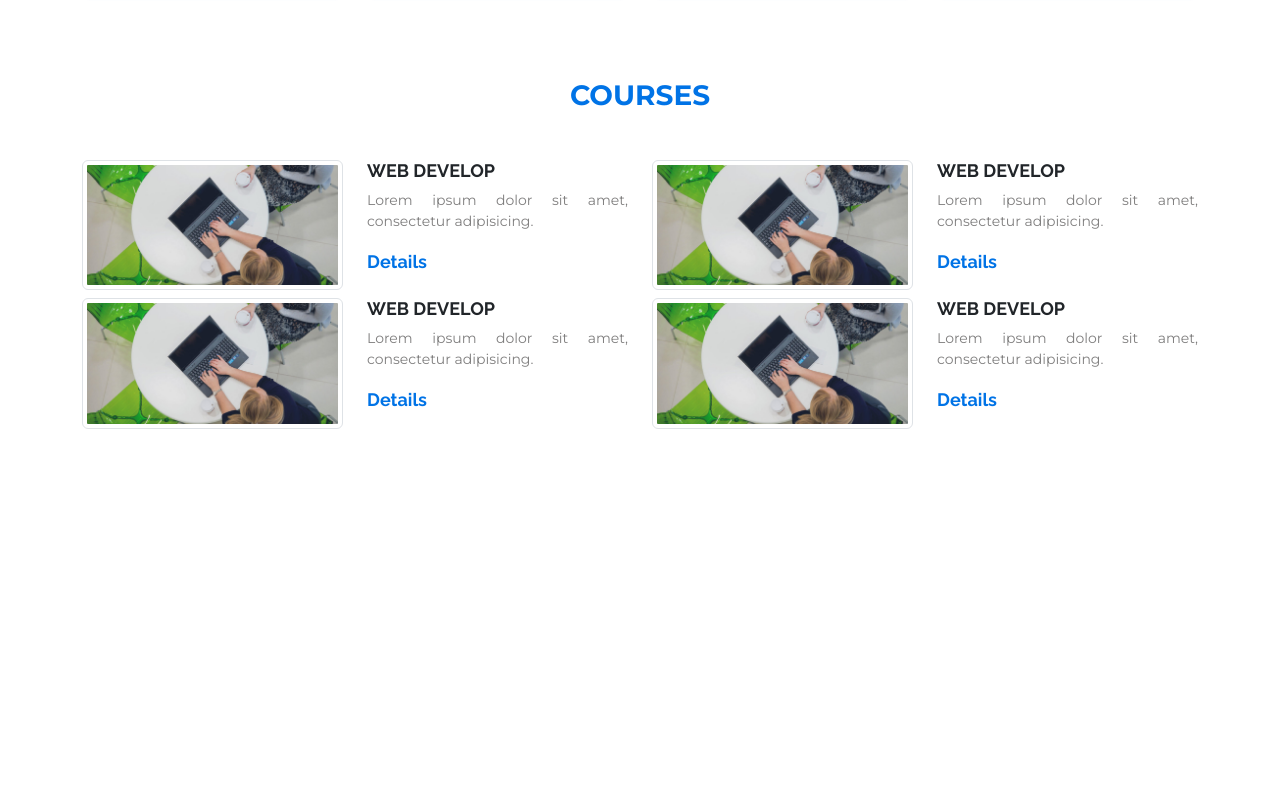
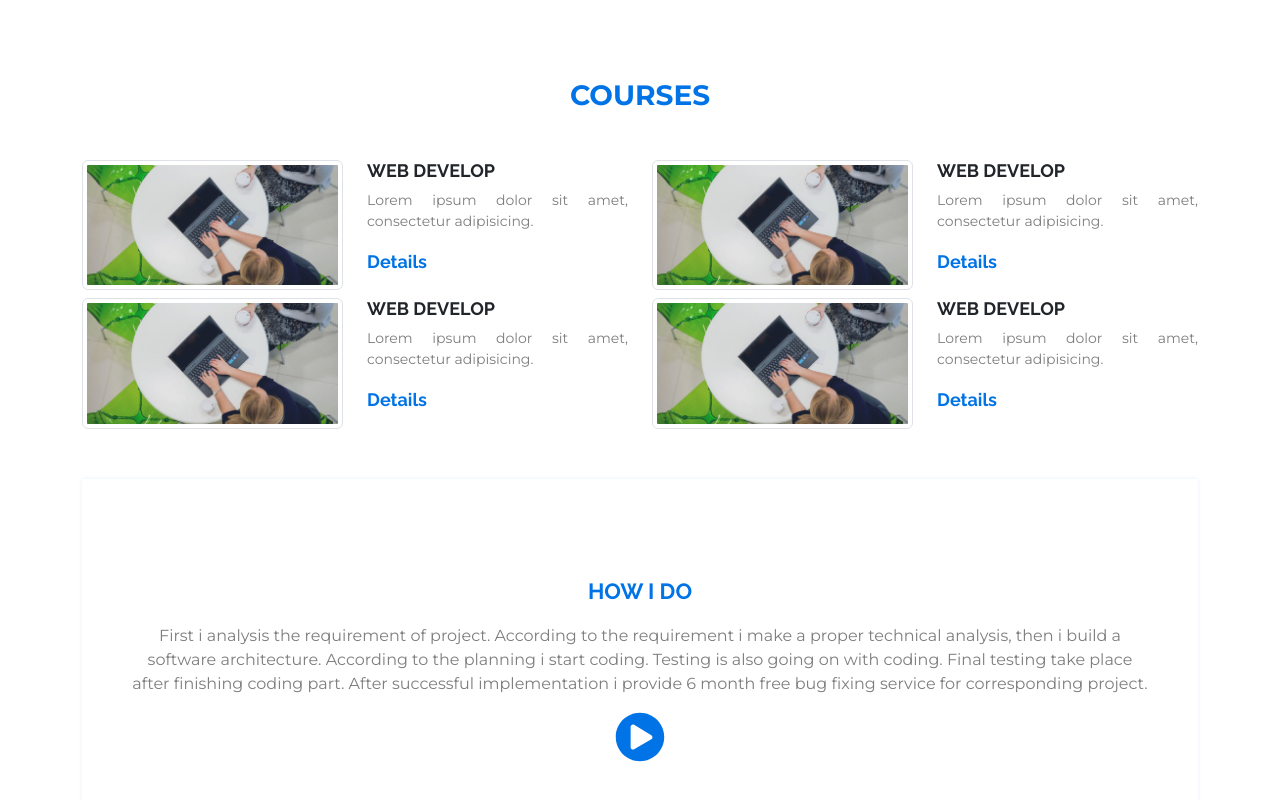
Before and after one commit to irfan701/react_portfolio, a React (Vite) app: page / in a window 1280 px wide. Shown: the part 2648-3448 px from the top of the page. Before the commit the page ends 3077 px from the top, so only its background shows below. Built offline with nearby package versions, Linux system fonts and the light colour scheme.

Commit message:
create video with video-react

```diff
--- a/src/App.jsx
+++ b/src/App.jsx
@@ -5,6 +5,7 @@ import Analysis from "./components/Analysis.jsx";
 import Summary from "./components/Summary.jsx";
 import RecentProjects from "./components/RecentProjects.jsx";
 import Courses from "./components/Courses.jsx";
+import Video from "./components/Video.jsx";
 
 function App() {
 
@@ -17,6 +18,7 @@ function App() {
             <Summary/>
             <RecentProjects/>
             <Courses/>
+            <Video/>
         </>
     )
 }
--- a/src/assets/css/index.css
+++ b/src/assets/css/index.css
@@ -223,9 +223,7 @@
     font-size: 15px;
 }
 
-
 .courseTitle {
-
     font-family: 'Raleway', sans-serif;
     font-weight: 600;
     font-size: 18px;
@@ -249,3 +247,35 @@
 .courseImg {
     width: 100% !important;
 }
+
+.videoCard {
+    padding: 6rem 3rem 6rem 3rem;
+    box-shadow: 0 0 4px 0 rgba(0, 115, 230, 0.1);
+    background-color: #ffffff;
+    margin: 50px auto;
+}
+
+.videoCard:hover {
+    box-shadow: 0 0 20px 0 rgba(0, 115, 230, 0.2);
+    transition: linear 500ms;
+}
+
+.playBtn {
+    color: #0073E6;
+    font-size: 50px;
+    cursor: pointer;
+}
+
+.videoTitle {
+    color: #0073E6;
+    font-family: 'Raleway', sans-serif;
+    font-weight: 600;
+    font-size: 22px;
+}
+
+.videoDes {
+    color: #7F7E7E;
+    font-family: 'Montserrat', sans-serif;
+    font-weight: 400;
+    font-size: 16px;
+}
--- /dev/null
+++ b/src/components/Video.jsx
@@ -0,0 +1,54 @@
+import {Button, Col, Container, Modal, Row} from "react-bootstrap";
+import {FaPlayCircle} from "react-icons/fa";
+import {Player, BigPlayButton} from 'video-react';
+import redis from './../assets/images/redis.svg'
+import {useState} from "react";
+import 'video-react/dist/video-react.css';
+
+const Video = () => {
+
+    const [show, setShow] = useState(false)
+    const modalClose = () => setShow(false)
+    const modalOpen = () => setShow(true)
+
+
+    return (
+        <>
+            <Container className="text-center">
+                <Row>
+                    <Col lg={12} md={12} sm={12}>
+                        <div className="videoCard">
+                            <p className="videoTitle">HOW I DO</p>
+                            <p className="videoDes">First i analysis the requirement of project. According to the
+                                requirement i make a proper technical analysis, then i build a software architecture.
+                                According to the planning i start coding. Testing is also going on with coding. Final
+                                testing take place after finishing coding part. After successful implementation i
+                                provide 6 month free bug fixing service for corresponding project.</p>
+                            <p>
+                                <FaPlayCircle className='playBtn' onClick={modalOpen}/>
+                            </p>
+                        </div>
+                    </Col>
+                </Row>
+            </Container>
+
+            <Modal size="lg" show={show} onHide={modalClose}>
+                <Modal.Body>
+                    <Player poster={redis} playsInline>
+                        <source src="https://media.w3.org/2010/05/sintel/trailer_hd.mp4"/>
+                        <BigPlayButton position="center"/>
+                    </Player>
+                </Modal.Body>
+                <Modal.Footer>
+                    <Button variant="primary" onClick={modalClose}>
+                        Close
+                    </Button>
+
+                </Modal.Footer>
+            </Modal>
+
+        </>
+    );
+};
+
+export default Video;
```
